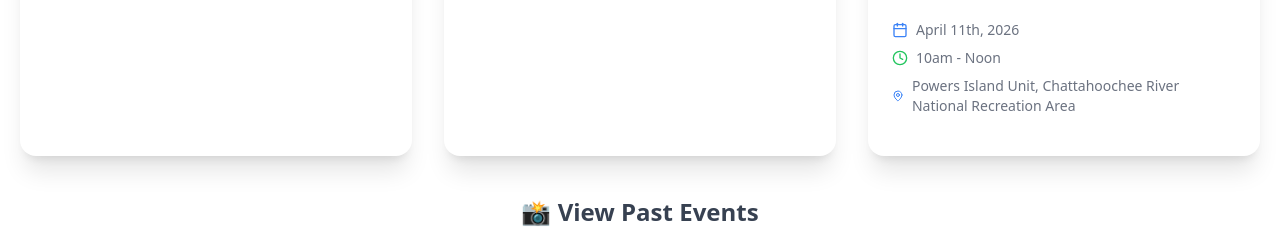
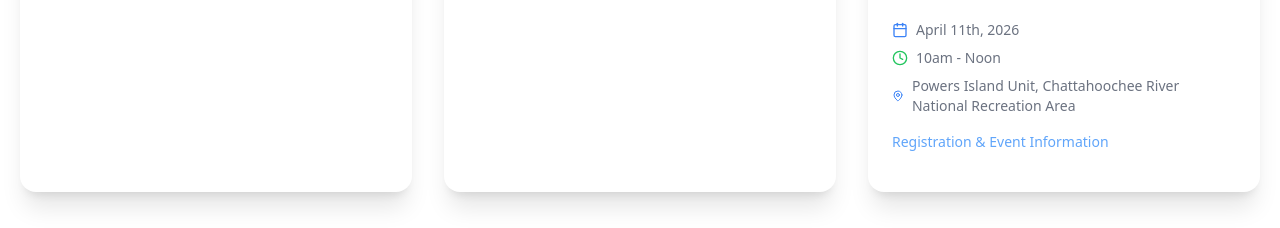
Before and after one commit to xploreout/em-0708, a React (Vite) app: page /#/ in a window 1280 px wide. Shown: the part 1783-2011 px from the top of the page. Built offline with nearby package versions, Linux system fonts and the light colour scheme.

Commit message:
fix hero

```diff
--- a/src/components/Announcements.tsx
+++ b/src/components/Announcements.tsx
@@ -108,7 +108,7 @@ const Announcements = () => {
       color: "from-green-400 to-blue-400"
     },
     {
-      id: 6,
+      id: 7,
       title: "April Volunteering and Lunch Outing",
       date: "April 11th, 2026",
       time: "10am - Noon",
@@ -244,7 +244,10 @@ const Announcements = () => {
                       <span>{event.location}</span>
                     </div>
                   </div>
-
+                 {
+                    event.id === 7 ? (<p style={{ cursor: "pointer" }}
+                        onClick={() => window.open("https://chattahoocheeparks.app.neoncrm.com/nx/portal/neonevents/events?path=%2Fportal%2Fevents%2F36703", "_blank")} className="text-sm text-blue-400  mb-4">Registration & Event Information</p>)
+                    : null}
                   {/* <button
                     onClick={() => handleEventInterest(event)}
                     className="pt-2 w-full bg-gradient-to-r from-blue-500 to-green-500 text-white py-3 rounded-xl font-semibold hover:from-blue-600 hover:to-green-600 transition-all duration-300 transform hover:scale-105"
```
